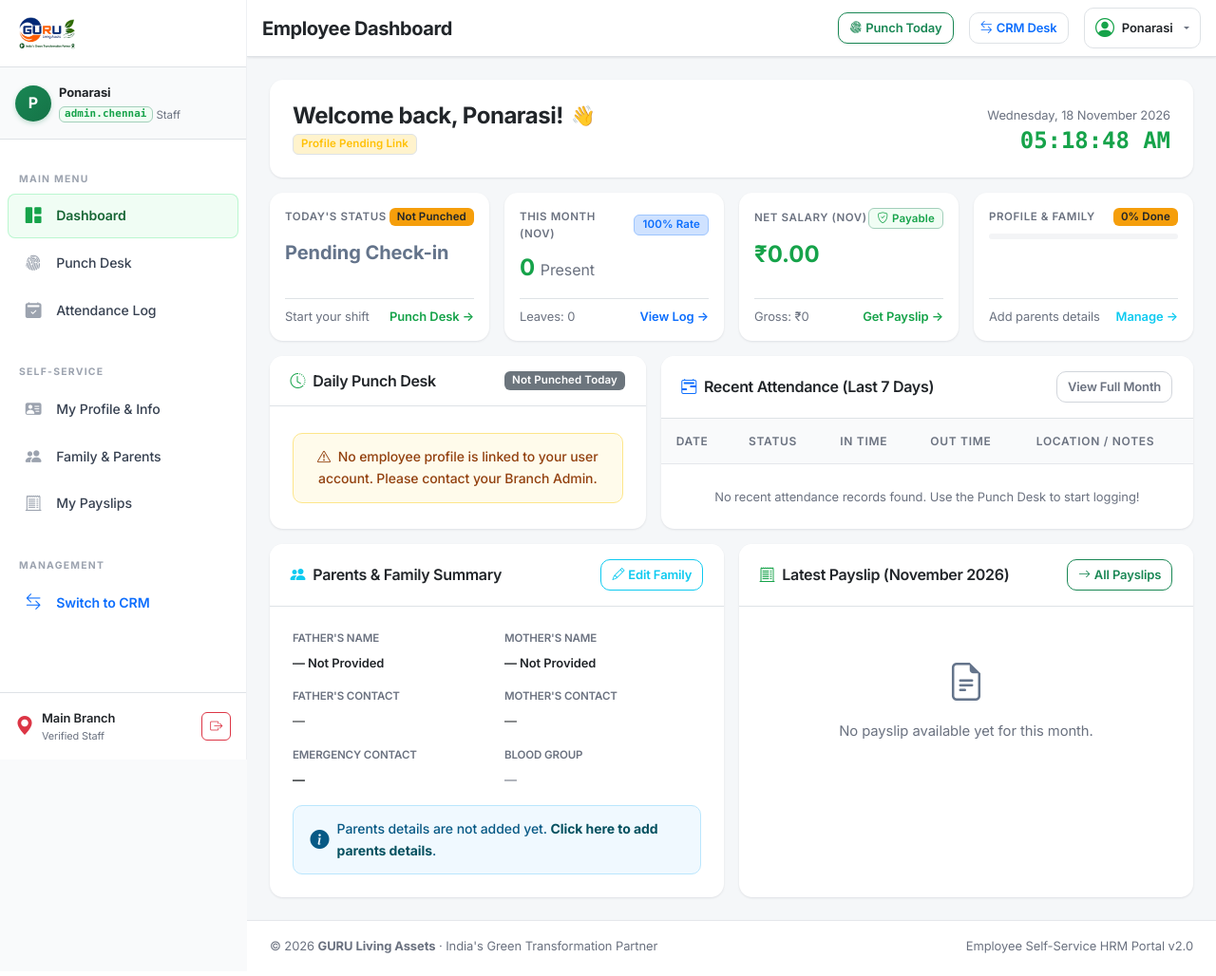
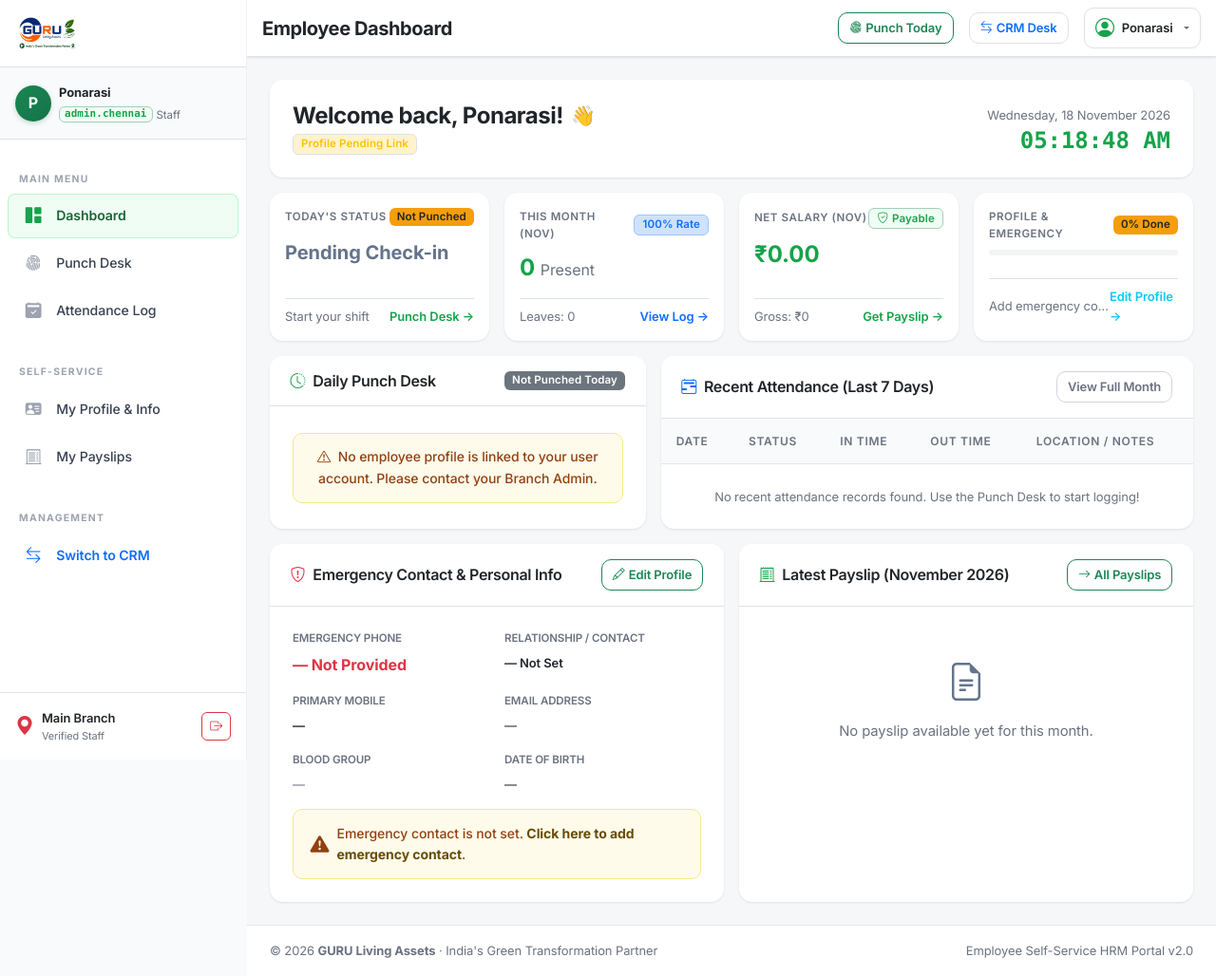
Before and after one commit to chennaiguruindia-art/Guru_CRM, a Laravel app: page /portal in a window 1280 px wide. Shown: the whole page at 95% size. Before the commit the page ends 1004 px from the top, so only its background shows below. Run offline with Laravel 12, Linux system fonts and the light colour scheme; the visitor is signed in with stand-in values (Sample User, id 1); data comes from the database, SQL or seed files in the repository.

Commit message:
Remove family details section and keep emergency contact inside profile

```diff
--- a/app/Http/Controllers/PortalController.php
+++ b/app/Http/Controllers/PortalController.php
@@ -99,8 +99,7 @@ class PortalController extends Controller
                 $employee->dob,
                 $employee->blood_group,
                 $employee->emergency_contact,
-                $employee->father_name,
-                $employee->mother_name,
+                $employee->emergency_contact_relation,
                 $employee->bank_name,
                 $employee->bank_account_number,
             ];
@@ -310,53 +309,6 @@ class PortalController extends Controller
     }
 
     /**
-     * View and Manage Parents & Family Details
-     */
-    public function family(Request $request): View
-    {
-        $user = $request->user();
-        $employee = $user->employee ?? Employee::with('branch')->where('user_id', $user->id)->first();
-
-        return view('portal.family', compact('user', 'employee'));
-    }
-
-    /**
-     * Update Parents and Family Details
-     */
-    public function updateFamily(Request $request): RedirectResponse
-    {
-        $user = $request->user();
-        $employee = $user->employee ?? Employee::where('user_id', $user->id)->first();
-
-        if (! $employee) {
-            return back()->with('error', 'No active employee profile linked to your account.');
-        }
-
-        $validated = $request->validate([
-            'father_name' => ['nullable', 'string', 'max:150'],
-            'father_phone' => ['nullable', 'string', 'max:20'],
-            'father_occupation' => ['nullable', 'string', 'max:100'],
-            'mother_name' => ['nullable', 'string', 'max:150'],
-            'mother_phone' => ['nullable', 'string', 'max:20'],
-            'mother_occupation' => ['nullable', 'string', 'max:100'],
-            'parent_address' => ['nullable', 'string', 'max:500'],
-            'emergency_contact' => ['nullable', 'string', 'max:50'],
-            'emergency_contact_relation' => ['nullable', 'string', 'max:50'],
-            'marital_status' => ['nullable', 'string', 'in:Single,Married,Other'],
-            'spouse_name' => ['nullable', 'string', 'max:150'],
-        ]);
-
-        $employee->update($validated);
-
-        AuditLogger::log('update_family', 'employees', $employee->id, null, [
-            'employee' => $employee->name,
-            'updated_by' => $user->name,
-        ]);
-
-        return back()->with('success', 'Parent & Family details saved successfully!');
-    }
-
-    /**
      * Employee Payslips List & Month Selector
      */
     public function payslips(Request $request): View
--- a/resources/views/layouts/portal.blade.php
+++ b/resources/views/layouts/portal.blade.php
@@ -157,11 +157,6 @@
                     <span class="sidebar-text">My Profile & Info</span>
                 </a>
 
-                <a href="{{ route('portal.family') }}" class="sidebar-link {{ request()->routeIs('portal.family') ? 'active' : '' }}">
-                    <span class="sidebar-icon"><i class="bi bi-people-fill"></i></span>
-                    <span class="sidebar-text">Family & Parents</span>
-                </a>
-
                 <a href="{{ route('portal.payslips') }}" class="sidebar-link {{ request()->routeIs('portal.payslip*') ? 'active' : '' }}">
                     <span class="sidebar-icon"><i class="bi bi-receipt-cutoff"></i></span>
                     <span class="sidebar-text">My Payslips</span>
@@ -250,11 +245,6 @@
                                 </a>
                             </li>
                             <li>
-                                <a class="dropdown-item py-2" href="{{ route('portal.family') }}">
-                                    <i class="bi bi-people me-2 text-info"></i>Parents & Family
-                                </a>
-                            </li>
-                            <li>
                                 <a class="dropdown-item py-2" href="{{ route('portal.payslips') }}">
                                     <i class="bi bi-receipt me-2 text-success"></i>My Payslips
                                 </a>
--- a/resources/views/portal/dashboard.blade.php
+++ b/resources/views/portal/dashboard.blade.php
@@ -132,13 +132,13 @@
         </div>
     </div>
 
-    <!-- 4. Profile & Family Completeness -->
+    <!-- 4. Profile & Emergency Completeness -->
     <div class="col-12 col-sm-6 col-xl-3">
         <div class="card border-0 shadow-sm h-100">
             <div class="card-body p-3 d-flex flex-column justify-content-between">
                 <div>
                     <div class="d-flex align-items-center justify-content-between mb-2">
-                        <span class="text-muted small fw-semibold text-uppercase" style="font-size: 0.72rem; letter-spacing: 0.05em;">PROFILE & FAMILY</span>
+                        <span class="text-muted small fw-semibold text-uppercase" style="font-size: 0.72rem; letter-spacing: 0.05em;">PROFILE & EMERGENCY</span>
                         <span class="badge {{ $profileCompletion >= 80 ? 'bg-success' : 'bg-warning text-dark' }}">
                             {{ $profileCompletion }}% Done
                         </span>
@@ -149,10 +149,10 @@
                 </div>
                 <div class="d-flex justify-content-between align-items-center pt-2 border-top mt-2 small">
                     <span class="text-muted text-truncate" style="max-width: 140px;">
-                        {{ $employee?->father_name ? 'Parents details added' : 'Add parents details' }}
+                        {{ $employee?->emergency_contact ? 'Emergency contact set' : 'Add emergency contact' }}
                     </span>
-                    <a href="{{ route('portal.family') }}" class="text-info fw-semibold text-decoration-none">
-                        Manage &rarr;
+                    <a href="{{ route('portal.profile') }}" class="text-info fw-semibold text-decoration-none">
+                        Edit Profile &rarr;
                     </a>
                 </div>
             </div>
@@ -309,45 +309,36 @@
     </div>
 </div>
 
-<!-- Bottom Section: Parents & Family Snapshot + Latest Payslip -->
+<!-- Bottom Section: Emergency & Personal Info + Latest Payslip -->
 <div class="row g-3">
-    <!-- Parents & Family Snapshot Card -->
+    <!-- Emergency & Personal Info Card -->
     <div class="col-12 col-lg-6">
         <div class="card border-0 shadow-sm h-100">
             <div class="card-header bg-white border-bottom py-3 d-flex justify-content-between align-items-center">
                 <h6 class="mb-0 fw-semibold text-dark">
-                    <i class="bi bi-people-fill text-info me-2"></i>Parents & Family Summary
+                    <i class="bi bi-shield-exclamation text-danger me-2"></i>Emergency Contact & Personal Info
                 </h6>
-                <a href="{{ route('portal.family') }}" class="btn btn-sm btn-outline-info">
-                    <i class="bi bi-pencil me-1"></i>Edit Family
+                <a href="{{ route('portal.profile') }}" class="btn btn-sm btn-outline-success">
+                    <i class="bi bi-pencil me-1"></i>Edit Profile
                 </a>
             </div>
             <div class="card-body p-3 p-md-4">
                 <div class="row g-3 small">
                     <div class="col-sm-6">
-                        <label class="text-muted d-block" style="font-size: 0.72rem;">FATHER'S NAME</label>
-                        <span class="fw-semibold text-dark">{{ $employee?->father_name ?: '— Not Provided' }}</span>
+                        <label class="text-muted d-block" style="font-size: 0.72rem;">EMERGENCY PHONE</label>
+                        <span class="fw-bold text-danger fs-6">{{ $employee?->emergency_contact ?: '— Not Provided' }}</span>
                     </div>
                     <div class="col-sm-6">
-                        <label class="text-muted d-block" style="font-size: 0.72rem;">MOTHER'S NAME</label>
-                        <span class="fw-semibold text-dark">{{ $employee?->mother_name ?: '— Not Provided' }}</span>
+                        <label class="text-muted d-block" style="font-size: 0.72rem;">RELATIONSHIP / CONTACT</label>
+                        <span class="fw-semibold text-dark">{{ $employee?->emergency_contact_relation ?: '— Not Set' }}</span>
                     </div>
                     <div class="col-sm-6">
-                        <label class="text-muted d-block" style="font-size: 0.72rem;">FATHER'S CONTACT</label>
-                        <span class="text-dark">{{ $employee?->father_phone ?: '—' }}</span>
+                        <label class="text-muted d-block" style="font-size: 0.72rem;">PRIMARY MOBILE</label>
+                        <span class="text-dark fw-semibold">{{ $employee?->phone ?: '—' }}</span>
                     </div>
                     <div class="col-sm-6">
-                        <label class="text-muted d-block" style="font-size: 0.72rem;">MOTHER'S CONTACT</label>
-                        <span class="text-dark">{{ $employee?->mother_phone ?: '—' }}</span>
-                    </div>
-                    <div class="col-sm-6">
-                        <label class="text-muted d-block" style="font-size: 0.72rem;">EMERGENCY CONTACT</label>
-                        <span class="text-dark fw-semibold">
-                            {{ $employee?->emergency_contact ?: '—' }}
-                            @if($employee?->emergency_contact_relation)
-                                <small class="text-muted">({{ $employee->emergency_contact_relation }})</small>
-                            @endif
-                        </span>
+                        <label class="text-muted d-block" style="font-size: 0.72rem;">EMAIL ADDRESS</label>
+                        <span class="text-dark">{{ $employee?->email ?: '—' }}</span>
                     </div>
                     <div class="col-sm-6">
                         <label class="text-muted d-block" style="font-size: 0.72rem;">BLOOD GROUP</label>
@@ -359,19 +350,23 @@
                             <span class="text-muted">—</span>
                         @endif
                     </div>
-                    @if($employee?->parent_address)
+                    <div class="col-sm-6">
+                        <label class="text-muted d-block" style="font-size: 0.72rem;">DATE OF BIRTH</label>
+                        <span class="text-dark">{{ $employee?->dob?->format('d M Y') ?? '—' }}</span>
+                    </div>
+                    @if($employee?->address)
                         <div class="col-12">
-                            <label class="text-muted d-block" style="font-size: 0.72rem;">PERMANENT / PARENTS ADDRESS</label>
-                            <p class="small bg-light p-2 rounded mb-0 text-dark">{{ $employee->parent_address }}</p>
+                            <label class="text-muted d-block" style="font-size: 0.72rem;">RESIDENTIAL ADDRESS</label>
+                            <p class="small bg-light p-2 rounded mb-0 text-dark">{{ $employee->address }}</p>
                         </div>
                     @endif
                 </div>
 
-                @if(!$employee?->father_name && !$employee?->mother_name)
-                    <div class="alert alert-info mt-3 mb-0 small d-flex align-items-center gap-2">
-                        <i class="bi bi-info-circle-fill fs-5"></i>
+                @if(!$employee?->emergency_contact)
+                    <div class="alert alert-warning mt-3 mb-0 small d-flex align-items-center gap-2">
+                        <i class="bi bi-exclamation-triangle-fill fs-5"></i>
                         <div>
-                            Parents details are not added yet. <a href="{{ route('portal.family') }}" class="alert-link">Click here to add parents details</a>.
+                            Emergency contact is not set. <a href="{{ route('portal.profile') }}" class="alert-link">Click here to add emergency contact</a>.
                         </div>
                     </div>
                 @endif
--- a/routes/web.php
+++ b/routes/web.php
@@ -124,8 +124,7 @@ Route::middleware(['auth'])->group(function () use ($pickPermission, $resourceWi
     Route::get('/portal/attendance', [PortalController::class, 'attendance'])->name('portal.attendance');
     Route::get('/portal/profile', [PortalController::class, 'profile'])->name('portal.profile');
     Route::post('/portal/profile', [PortalController::class, 'updateProfile'])->name('portal.profile.update');
-    Route::get('/portal/family', [PortalController::class, 'family'])->name('portal.family');
-    Route::post('/portal/family', [PortalController::class, 'updateFamily'])->name('portal.family.update');
+    Route::redirect('/portal/family', '/portal/profile');
     Route::get('/portal/payslips', [PortalController::class, 'payslips'])->name('portal.payslips');
     Route::get('/portal/payslips/{month}', [PortalController::class, 'showPayslip'])->name('portal.payslip.show');
 
```
Also changed, not shown: resources/views/employees/show.blade.php (+0 -23 lines), resources/views/portal/family.blade.php (deleted, +0 -226 lines), resources/views/portal/profile.blade.php (+12 -10 lines).
